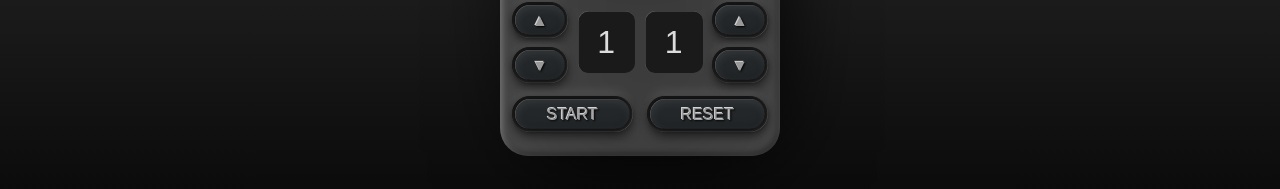
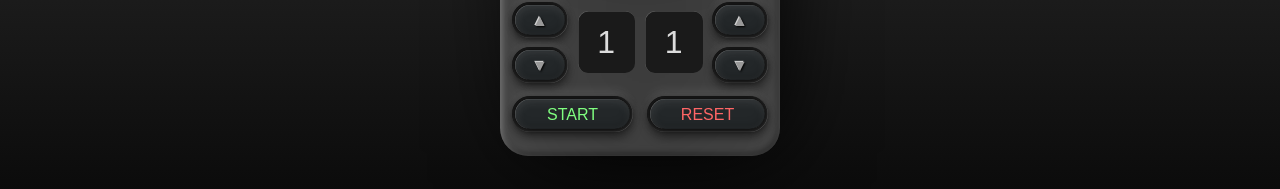
Before and after one commit to brimarq/fcc-pomodoro-clock, a React (Create React App) app: page / in a window 1280 px wide. Shown: the part 476-665 px from the top of the page. Built offline with nearby package versions, Linux system fonts and the light colour scheme.

Commit message:
Add hover effect, text coloring to buttons

```diff
--- a/src/TimerControls.css
+++ b/src/TimerControls.css
@@ -17,9 +17,7 @@
   text-align: center;
   border-radius: 999px;
   color: var(--rubber-pad-color);
-  text-shadow: -1px -1px 0px var(--rubber-pad-text-shadow-color), 1px 1px 2px var(--rubber-pad-drop-shadow-color);
-  /* font-size: 5em; */
-  /* font-family: sans-serif; */
+  text-shadow: var(--rubber-pad-text-shadow);
   box-shadow: var(--rubber-pad-box-shadow-default);
 }
 
@@ -38,9 +36,13 @@
 
 .btn-controls:active {
   color: var(--rubber-pad-active-color);
-  text-shadow: 1px 1px 0px var(--rubber-pad-active-text-shadow-color);
+  text-shadow: var(--rubber-pad-text-shadow-active);
   box-shadow: var(--rubber-pad-box-shadow-active);
 }
+
+.btn-controls:hover {
+  font-size: 110%;
+ }
 
 button#start_stop {
   margin-left: 0;
@@ -50,4 +52,5 @@ button#start_stop {
 button#reset {
   margin-left: 4px;
   margin-right: 0;
+  --rubber-pad-color: hsla(0, 100%, 70%, 1);
 }
--- a/src/TimerControls.js
+++ b/src/TimerControls.js
@@ -7,7 +7,7 @@ class TimerControls extends PureComponent {
     const startStopLabel = isRunning ? "PAUSE" : "START";
     return (
       <div id="timer-controls">
-       <button id="start_stop" className="btn-controls" type="button" onClick={handleTimerControl}>{startStopLabel}</button>
+       <button id="start_stop" className="btn-controls" type="button" onClick={handleTimerControl} style={ isRunning ? {"--rubber-pad-color": "hsla(60, 100%, 75%, 1)"} : {"--rubber-pad-color": "hsla(120, 100%, 75%, 1)"}}>{startStopLabel}</button>
        <button id="reset" className="btn-controls" type="button" onClick={handleTimerControl}>RESET</button>
      </div>
     );
```
